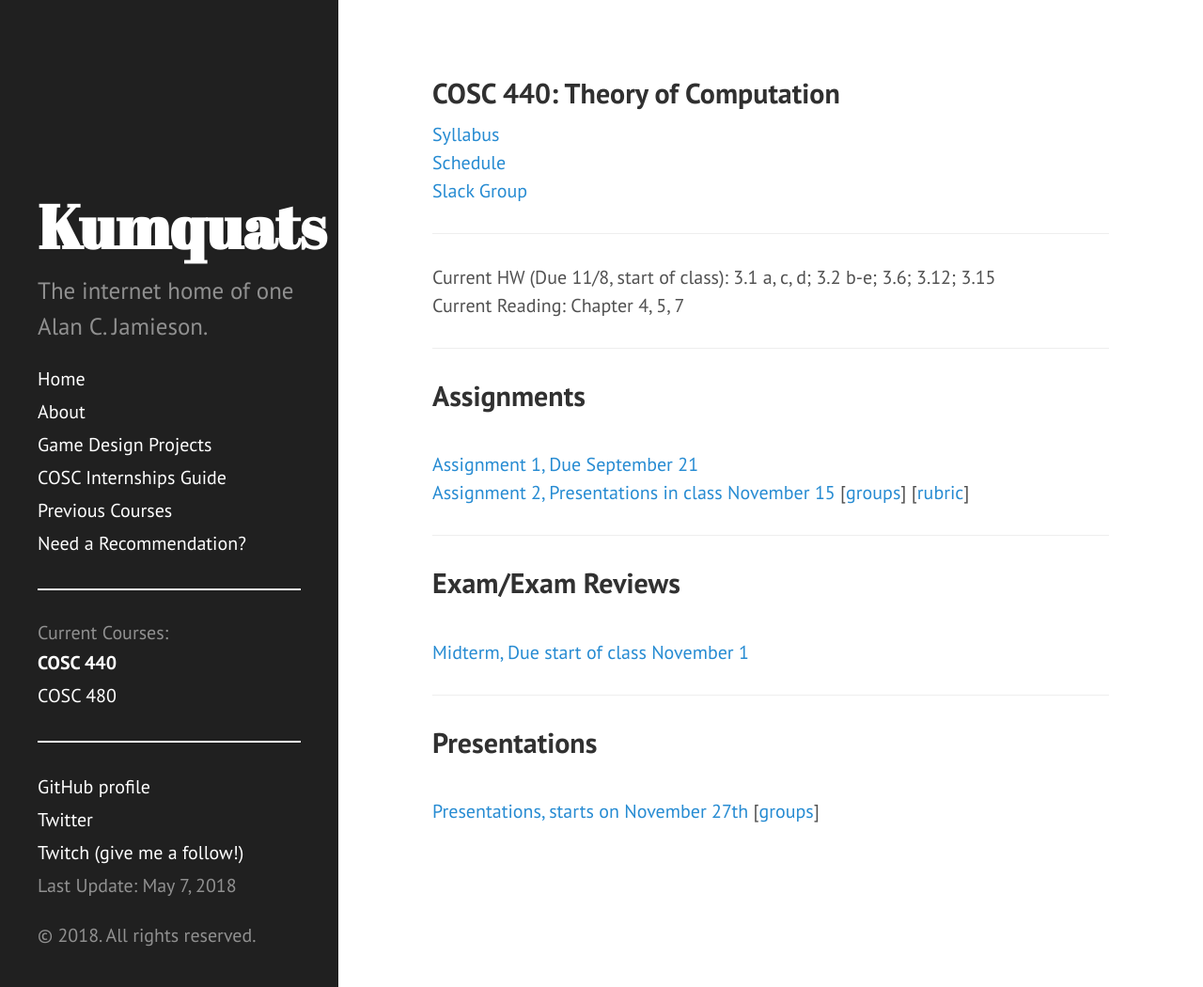
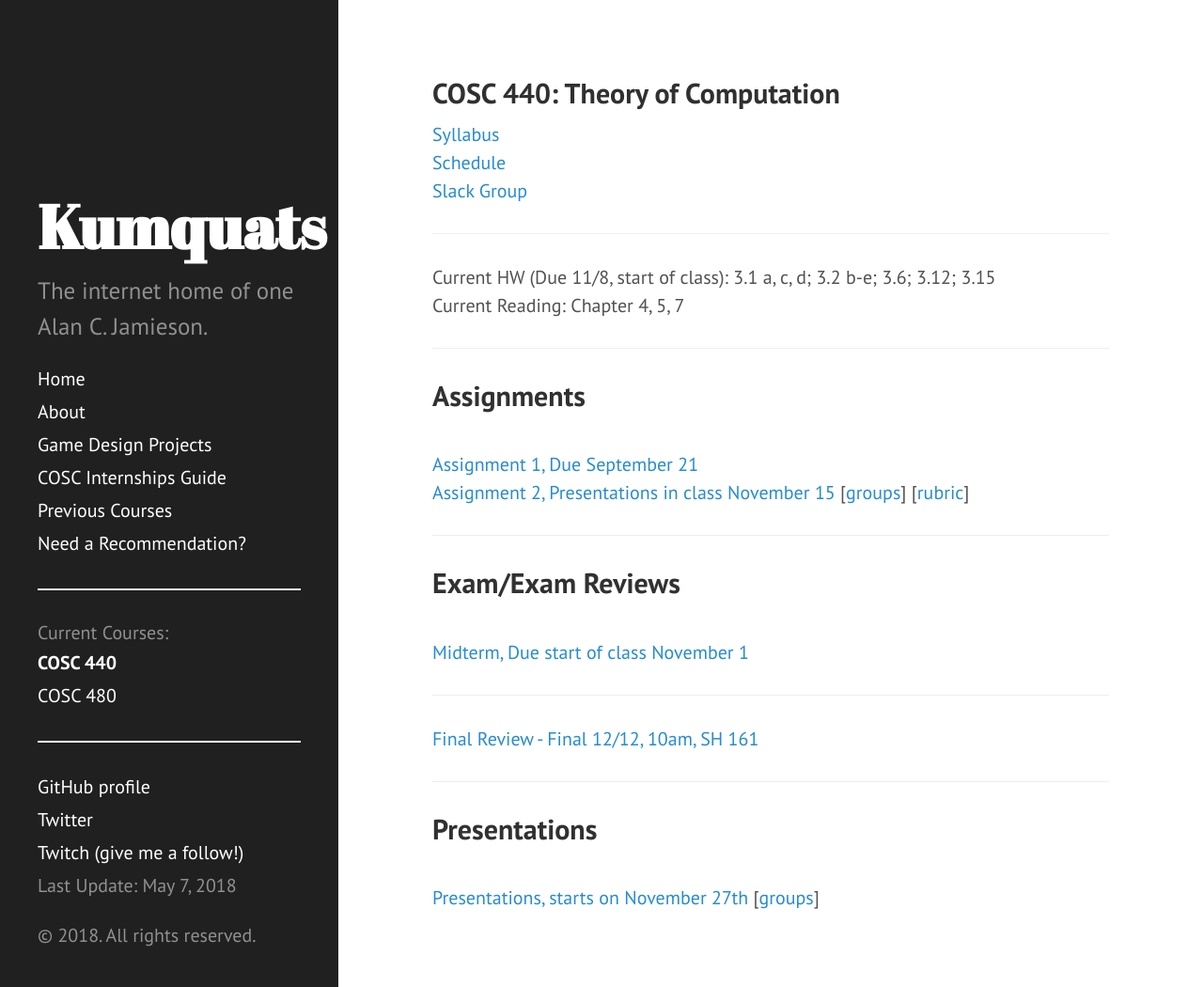
Before and after one commit to ripark/ripark.github.io, a Jekyll site: the page built from f18/cosc440.html, in a window 1280 px wide and 1050 px high. Shown: the whole window at 94% size. Built offline with Jekyll 4.4.1, drawn with Linux system fonts in a browser that asks for light colours; Markdown is read by kramdown in place of the engine named in the settings.

Commit message:
440 final review

```diff
--- a/f18/cosc440.html
+++ b/f18/cosc440.html
@@ -24,6 +24,8 @@ Current Reading: Chapter 4, 5, 7
 <br>
 <a href="http://ripark.github.io/f18/440Exam1.pdf">Midterm, Due start of class November 1</a>
 <hr>
+<a href="http://ripark.github.io/f18/440FinalReview.pdf">Final Review - Final 12/12, 10am, SH 161</a>
+<hr>
 <h2> Presentations </h2>
 <br>
 <a href="http://ripark.github.io/f18/COSC440Pres.pdf">Presentations, starts on November 27th</a> [<a href="http://ripark.github.io/f18/440groups2.txt">groups</a>]
```
Also changed, not shown: 1 other file.
